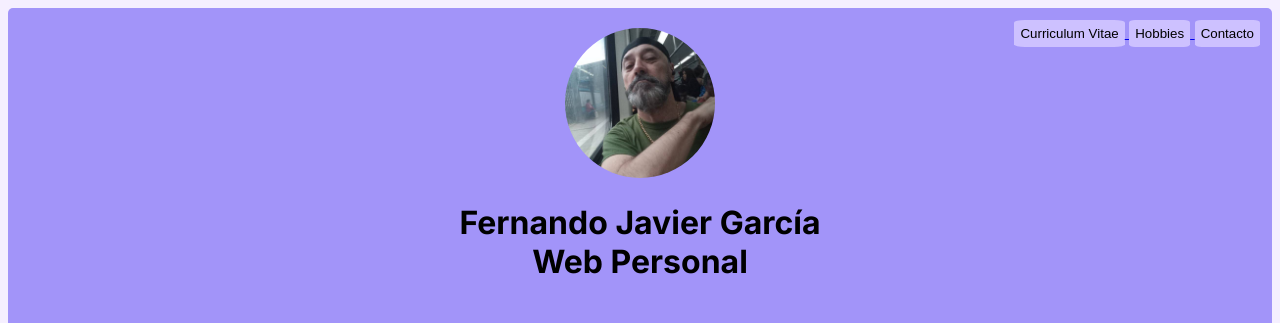
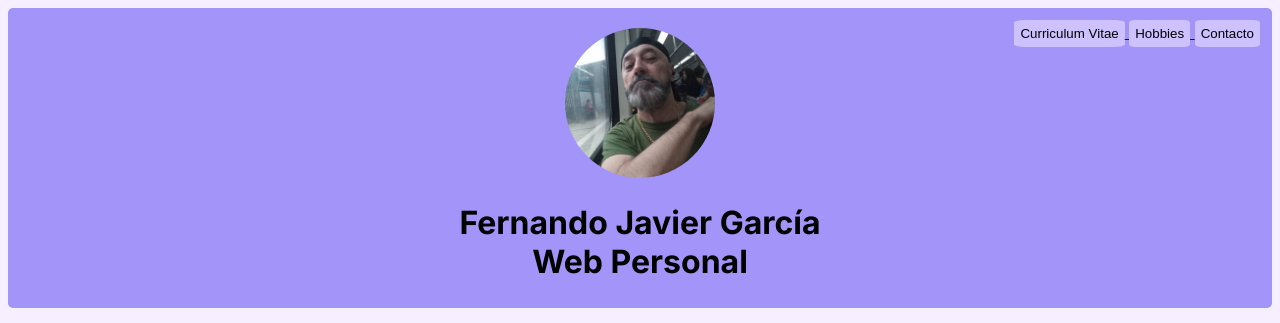
Before and after one commit to gfer66/gfer66.github.io, a plain HTML site: page index.html in a window 1280 px wide. Shown: the top 323 px of the page. Drawn offline with Linux system fonts and the light colour scheme.

Commit message:
cambio altura header

```diff
--- a/style.css
+++ b/style.css
@@ -16,7 +16,7 @@ h2 {
     font-family: "Inter";
     margin: 0;
     border-radius: 5px;
-    max-height: 300px;
+    max-height: 260px;
 }
 .header-foto {
     height: 150px;
```
